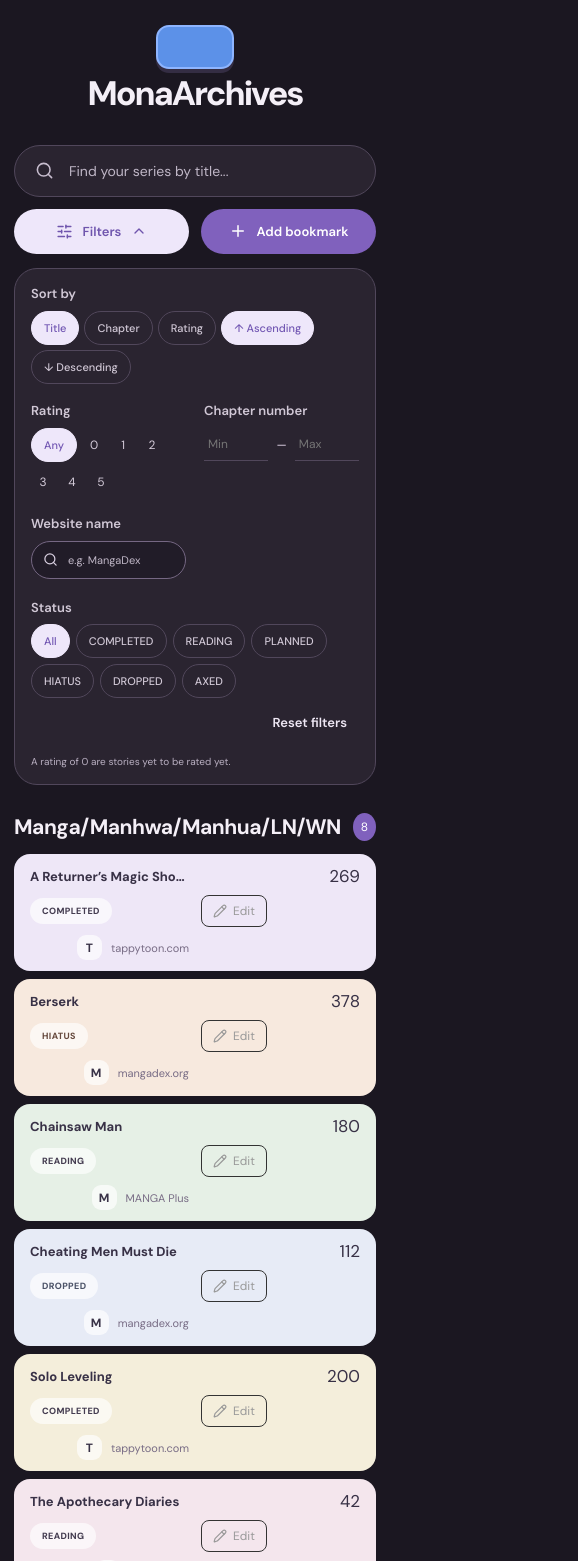
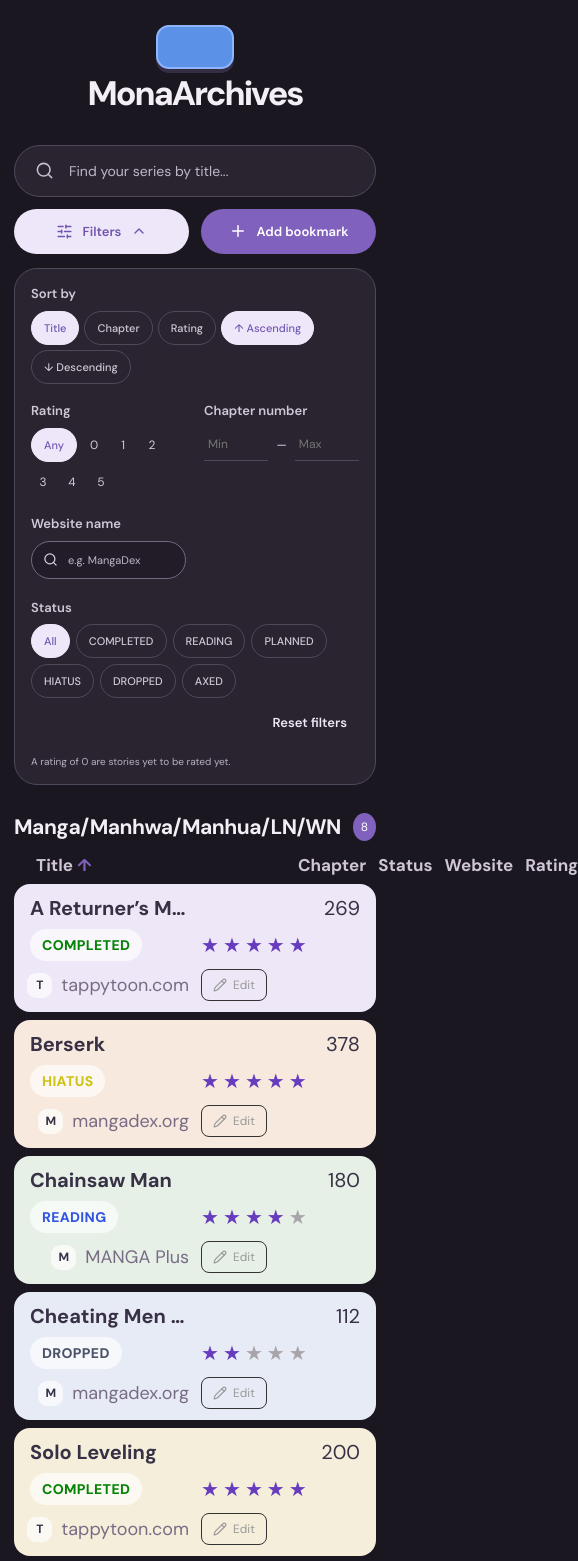
Before and after one commit to WilmerSoriano/monaarchives, a React (Vite) app in the folder frontend/: page / in a window 390 px wide. Shown: the top 1561 px of the page, 578 px wide, since content can reach past the window. Built offline with nearby package versions, Linux system fonts and the light colour scheme.

Commit message:
fixed each column text size and updated color to Status

```diff
--- a/frontend/src/styles.css
+++ b/frontend/src/styles.css
@@ -407,7 +407,7 @@ body {
 .table-head {
   padding: 0 22px 8px;
   color: #cfc5d4;
-  font-size: 21px;
+  font-size: 24px;
   font-weight: 700;
 }
 
@@ -475,7 +475,7 @@ body {
 }
 
 .book-title strong {
-  font-size: 13px;
+  font-size: 20px;
   font-weight: 700;
   overflow: hidden;
   text-overflow: ellipsis;
@@ -488,7 +488,7 @@ body {
 }
 
 .chapter-value {
-  font-size: 17px;
+  font-size: 20px;
 }
 
 
@@ -503,7 +503,7 @@ body {
   border-radius: 20px;
   background: #ffffffa8;
   padding: 7px 12px;
-  font-size: 9px;
+  font-size: 14px;
   letter-spacing: .35px;
   font-weight: 800;
   white-space: nowrap;
@@ -511,19 +511,19 @@ body {
 
 /* Individual status text colors. */
 .status-badge.completed {
-  color: #443c50;
+  color: #058305;
 }
 
 .status-badge.reading {
-  color: #443c50;
+  color: #3454e2;
 }
 
 .status-badge.planned {
-  color: #443c50;
+  color: #cf8b31;
 }
 
 .status-badge.hiatus {
-  color: #674a3e;
+  color: #cec217;
 }
 
 .status-badge.dropped {
@@ -531,7 +531,7 @@ body {
 }
 
 .status-badge.axed {
-  color: #4b514a;
+  color: #a00000;
 }
 
 
@@ -544,7 +544,7 @@ body {
   display: flex;
   align-items: center;
   gap: 9px;
-  font-size: 11px;
+  font-size: 18px;
   min-width: 0;
   white-space: nowrap;
 }
@@ -577,13 +577,13 @@ body {
 .stars {
   display: flex;
   gap: 4px;
-  color: #a79cad;
-  font-size: 17px;
+  color: #a8a4aa;
+  font-size: 20px;
   white-space: nowrap;
 }
 
 .stars .filled {
-  color: #8061bd;
+  color: #673cbd;
 }
 
 
@@ -883,15 +883,10 @@ body {
     margin-left: auto;
   }
 
-  /* Removes the rating column from the bookmark list. */
+  /*Organizes booklist based on tab size */
   .table-head,
   .bookmark-row {
     grid-template-columns: minmax(170px, 2fr) .5fr .8fr .9fr;
-  }
-
-  .table-head span:nth-child(5),
-  .bookmark-row .stars {
-    display: none;
   }
 
   .table-head {
@@ -1265,40 +1260,31 @@ body {
   color: white;
 }
 
-
-/* =========================================
-   BOOKMARK TABLE LAYOUT
-========================================= */
-
+/* Bookmark information columns + separate Edit column */
 .table-head,
 .bookmark-row {
+  display: grid;
   grid-template-columns:
-    minmax(220px, 2.2fr)
+    minmax(250px, 2.2fr)
     0.55fr
     0.78fr
     1fr
     0.65fr
-    auto;
+    90px;
+  align-items: center;
+  column-gap: 12px;
 }
 
-
-/* =========================================
-   TABLET
-========================================= */
-
-@media (max-width: 900px) {
-  .table-head,
-  .bookmark-row {
-    grid-template-columns:
-      minmax(150px, 2fr)
-      0.5fr
-      0.8fr
-      0.9fr
-      auto;
-  }
+.bookmark-actions {
+  display: flex;
+  justify-content: flex-end;
+  align-items: center;
 }
 
-
+.website-value,
+.stars {
+  min-width: 0;
+}
 /* =========================================
    MOBILE
 ========================================= */
```
